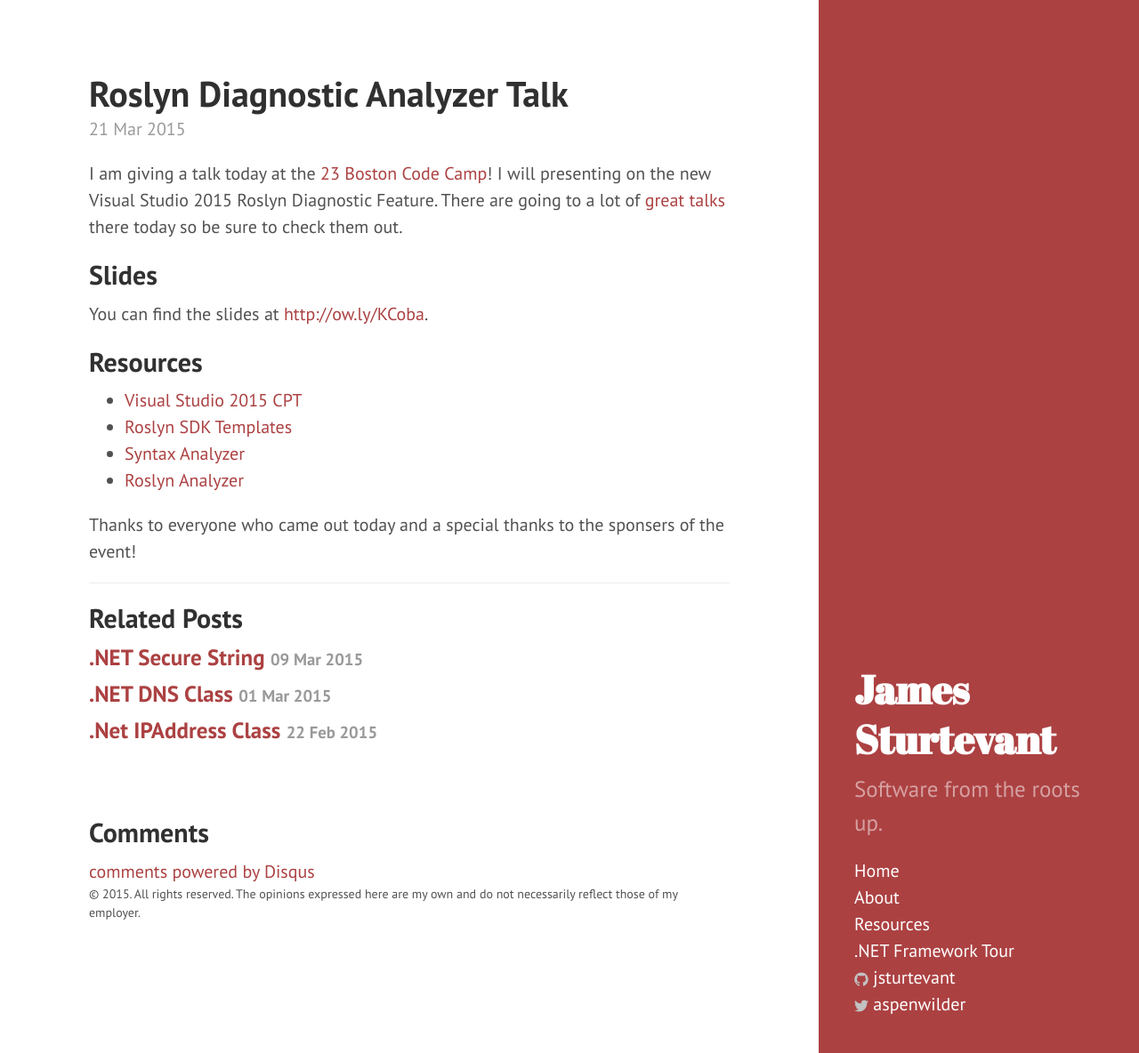
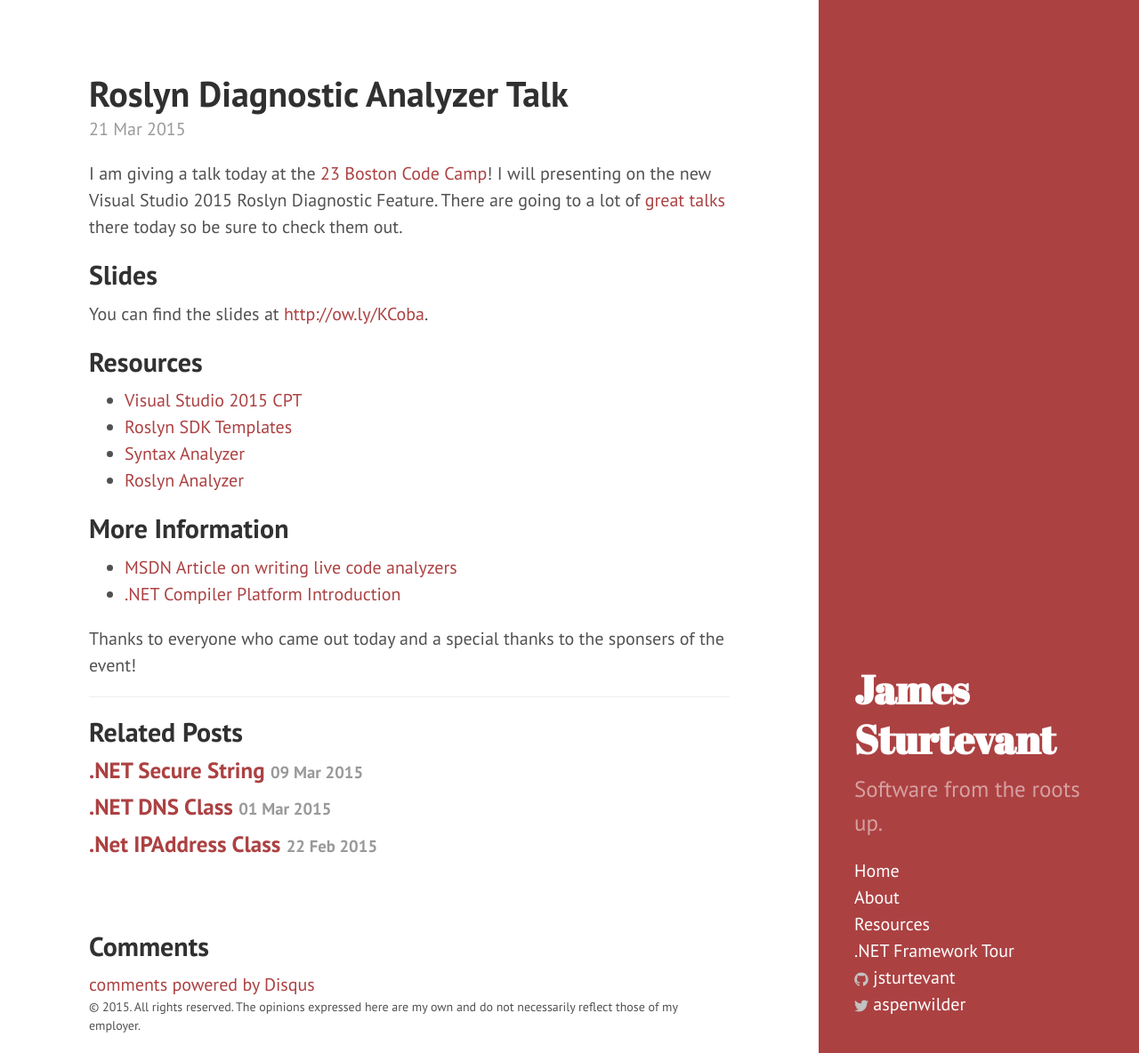
Before and after one commit to jsturtevant/jsturtevant.github.io, a Jekyll site: the page built from _posts/2015-03-21-Roslyn-Diagnostic-Talk.markdown, in a window 1280 px wide and 1184 px high. Shown: the whole window at 89% size. Built offline with Jekyll 4.4.1, drawn with Linux system fonts in a browser that asks for light colours; Markdown is read by kramdown in place of the engine named in the settings; comment, search, counter and statistics services are not loaded.

Commit message:
Update 2015-03-21-Roslyn-Diagnostic-Talk.markdown

```diff
--- a/_posts/2015-03-21-Roslyn-Diagnostic-Talk.markdown
+++ b/_posts/2015-03-21-Roslyn-Diagnostic-Talk.markdown
@@ -19,4 +19,8 @@ You can find the slides at [http://ow.ly/KCoba](http://ow.ly/KCoba).
 - [Syntax Analyzer](https://visualstudiogallery.msdn.microsoft.com/70e184da-9b3a-402f-b210-d62a898e2887)
 - [Roslyn Analyzer](http://roslynquoter.azurewebsites.net/)
 
+## More Information
+- [MSDN Article on writing live code analyzers](https://msdn.microsoft.com/en-us/magazine/dn879356.aspx)
+- [.NET Compiler Platform Introduction](http://www.pluralsight.com/courses/dotnet-compiler-platform-introduction)
+
 Thanks to everyone who came out today and a special thanks to the sponsers of the event!
```
